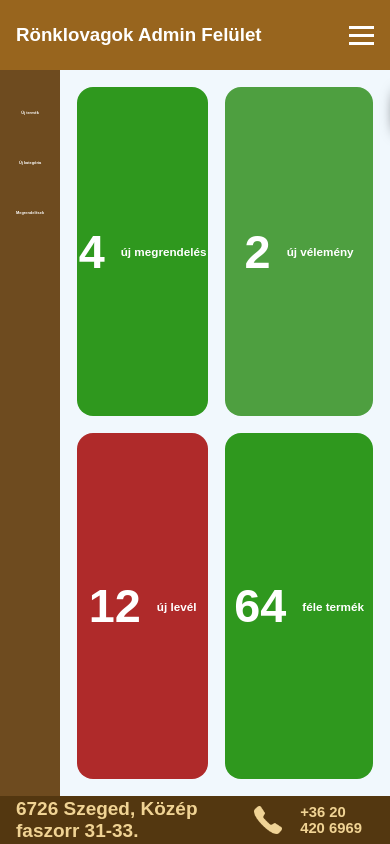
After one commit to alukacs03/webterv_projekt_2024, a PHP site: page /pages/admin/admin.html in a window 390 px wide. The commit adds this page. Run offline with PHP 8.4, Linux system fonts and the light colour scheme.

Commit message:
admin főoldal elkészült
a menüt meg kell még oldani, valószínűleg az lenne a legjobb, ha az oldalsó menü is eltűnne a hamburgerbe, ha kicsi az oldal

```diff
--- /dev/null
+++ b/pages/admin/admin.html
@@ -0,0 +1,64 @@
+<!DOCTYPE html>
+<html lang="hu">
+<head>
+    <meta charset="UTF-8">
+    <title>Rönklovagok - Admin</title>
+    <meta name="author" content="Lukács Ákos, Sándor Barnabás">
+    <meta name="keywords" content="fa, fa szállítás, faszállítás, tüzép, szeged, gyors, tüzifa">
+    <meta name="description" content="Rönklovagok Kft. gyors faszállítás olcsón">
+    <meta name="viewport" content="width=device-width, initial-scale=1.0">
+    <link rel="shortcut icon" href="../../pictures/profilepics/page_logo.png" type="image/x-icon">
+    <link rel="stylesheet" href="../../styles/global_style.css">
+    <link rel="stylesheet" href="../../styles/admin_style.css">
+    <script src="../../js/script.js" defer></script>
+</head>
+<body>
+    <header id="pageHeader">
+        <nav class="menuBar" id="adminMenuBar">
+            <h3 id="adminTitle"><a href="admin.html">Rönklovagok Admin Felület</a></h3>
+            <ul class="menu" id="adminBackToPage">
+                <li class="menuItem"><a class="menuLink" href="../../index.html">Vissza az oldalra</a></li>
+            </ul>
+            <div class="hamburger">
+                <span class="bar"></span>
+                <span class="bar"></span>
+                <span class="bar"></span>
+            </div>
+        </nav>
+    </header>
+    <main>
+        <nav id="sideNav">
+            <ul class="sideMenu" id="adminSideNavMenu">
+                <li class="sideMenuItem"><a class="sideMenuLink" href="#">Új termék</a></li>
+                <li class="sideMenuItem"><a class="sideMenuLink" href="#">Új kategória</a></li>
+                <li class="sideMenuItem"><a class="sideMenuLink" href="#">Megrendelések</a></li>
+            </ul>
+        </nav>
+        <div id="adminMetricsWrapper">
+            <div class="metricsBox" id="metricTopLeft">
+                <p class="metricNumber">4</p>
+                <p class="metricText">új megrendelés</p>
+            </div>
+            <div class="metricsBox" id="metricTopRight">
+                <p class="metricNumber">2</p>
+                <p class="metricText">új vélemény</p>
+            </div>
+            <div class="metricsBox" id="metricBottomLeft">
+                <p class="metricNumber">12</p>
+                <p class="metricText">új levél</p>
+            </div>
+            <div class="metricsBox" id="metricBottomRight">
+                <p class="metricNumber">64</p>
+                <p class="metricText">féle termék</p>
+            </div>
+        </div>
+    </main>
+    <footer id="pageFooter">
+        <h2 id="location">6726 Szeged, Közép faszorr 31-33.</h2>
+        <div id="footerPhone">
+            <img id ="phoneImage" src="../../pictures/phone.png" alt="Telefon">
+            <h3 id="phoneNumber">+36 20 420 6969</h3>
+        </div>
+    </footer>
+</body>
+</html>
--- /dev/null
+++ b/styles/admin_style.css
@@ -0,0 +1,96 @@
+:root {
+    --adminMainGridMargin: 2vh;
+}
+
+#sideNav {
+    background-color: var(--dark-green);
+    height: 100%;
+    width: 100%;
+    padding: 1rem;
+    display: flex;
+    justify-content: center;
+    align-items: start;
+    padding-top: 100px;
+}
+
+header {
+    box-shadow: none;
+}
+
+main {
+    display: grid;
+    width: 100%;
+    padding: 0;
+    margin: 0;
+    gap: 0;
+    grid-template-columns: 1fr 10fr;
+}
+
+#adminSideNavMenu {
+    display: flex;
+    flex-direction: column;
+    gap: 2rem;
+
+}
+
+.sideMenuLink {
+    font-size: 1vw;
+    font-weight: bold;
+    transition: 0.7s ease;
+}
+
+.menuLink {
+    font-size: 2vh;
+}
+
+#adminTitle {
+    color: white;
+}
+
+#adminMetricsWrapper {
+    width: 100%;
+    height: 100%;
+    padding-top: 70px;
+    display: grid;
+    grid-template-columns: 1fr 1fr;
+    grid-template-rows: 1fr 1fr;
+}
+
+.metricsBox {
+    border-radius: 1rem;
+    display: flex;
+    justify-content: center;
+    align-items: center;
+    gap: 1rem;
+    color: white;
+    font-weight: bold;
+}
+
+.metricNumber {
+    font-size: 12vw;
+}
+
+.metricText {
+    font-size: 3vw;
+}
+
+#metricTopLeft {
+    margin: var(--adminMainGridMargin);
+    background-color: var(--button-color);
+}
+
+#metricTopRight {
+    margin: var(--adminMainGridMargin) var(--adminMainGridMargin) var(--adminMainGridMargin) 0;
+    background-color: var(--button-color-active);
+
+}
+
+#metricBottomLeft {
+    margin: 0 var(--adminMainGridMargin) var(--adminMainGridMargin) var(--adminMainGridMargin);
+    background-color: var(--red);
+}
+
+#metricBottomRight {
+    margin: 0 var(--adminMainGridMargin) var(--adminMainGridMargin) 0;
+    background-color: var(--button-color);
+}
--- a/styles/global_style.css
+++ b/styles/global_style.css
@@ -13,6 +13,7 @@
     --button-color: #2F981E;
     --button-color-active: #4E9F40;
     --braun: #985B06;
+    --red: #AF2A2A;
 }
 
 html {
@@ -46,7 +47,7 @@ header {
     position: fixed;
     top: 0;
     left: 0;
-    z-index: 9999;
+    z-index: 997;
     padding: 0 1rem;
     background-color: var(--header-colour);
     transition: all 1s ease-in-out;
@@ -147,6 +148,7 @@ li {
     }
     .menu.active {
         right: 0;
+        z-index: 999;
     }
 }
 
@@ -222,6 +224,7 @@ footer {
     align-items: center;
     color: var(--light-colour);
     font-size: 1.5vh ;
+    z-index: 999;
 }
 
 #footerPhone {
```
Also changed, not shown: index.html (renamed from pages/index.html, +18 -15 lines), pages/404.html (+32 -0 lines), pages/admin.html (deleted, +0 -17 lines), pages/bejelentkezes.html (renamed from pages/bejelentekezes.html, +5 -2 lines), pages/kosar.html (+7 -4 lines), pages/regisztracio.html (+6 -3 lines), pages/rolunk.html (+5 -2 lines), pages/termek.html (+5 -2 lines).
